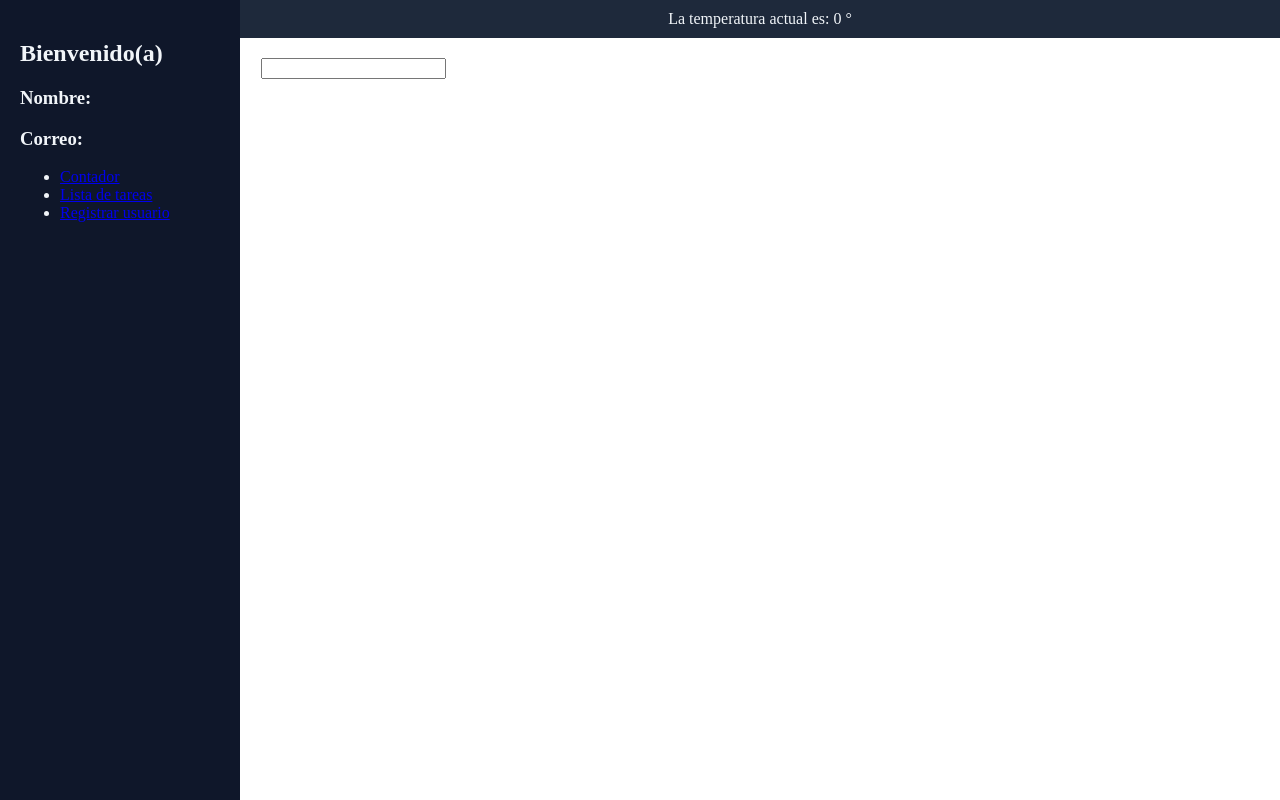
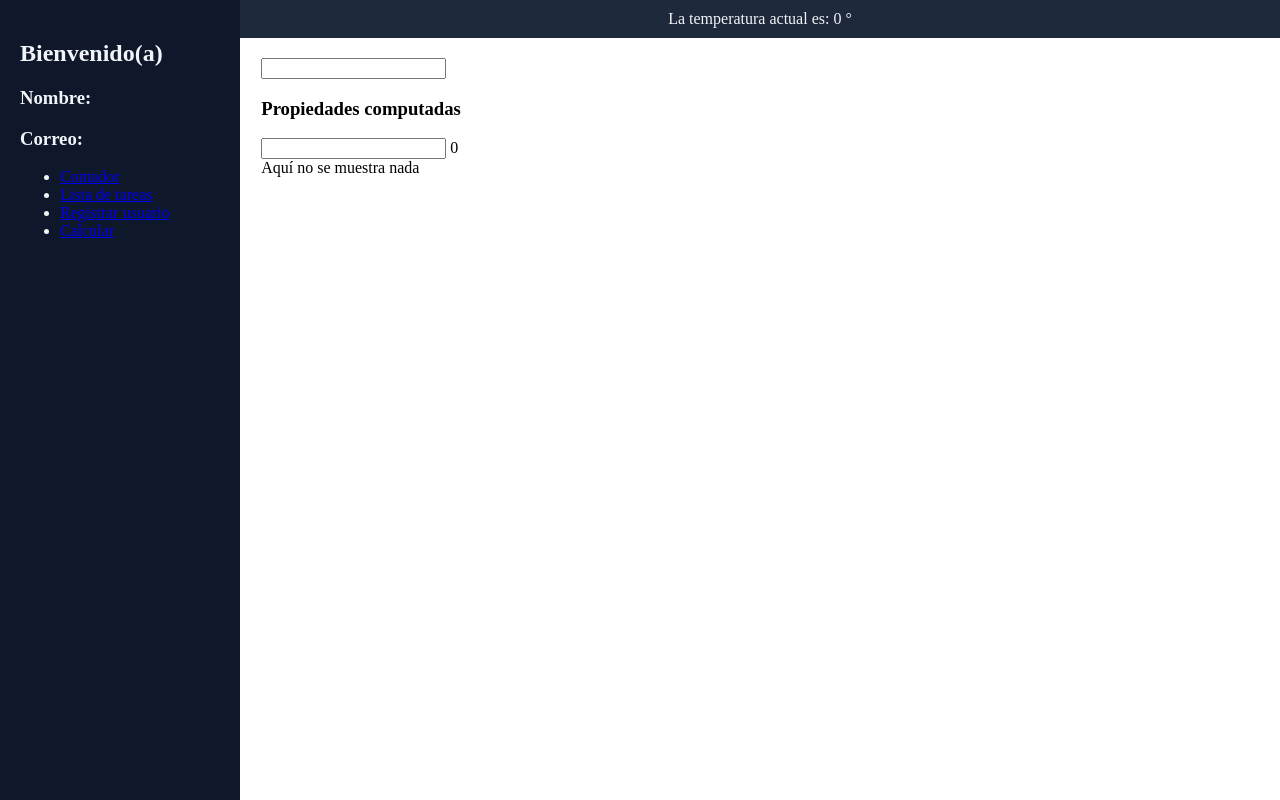
Before and after one commit to alvaro-dev11/Curso-de-Vue-js, a Vue app: page /calcular in a window 1280 px wide. Built offline with nearby package versions, Linux system fonts and the light colour scheme; no server answers.

Commit message:
Mostrando contenido segun v-if, v-else-if y v-else

```diff
--- a/src/components/Sidebar.vue
+++ b/src/components/Sidebar.vue
@@ -47,6 +47,10 @@ watch(
       <li>
         <router-link to="/registrar">Registrar usuario</router-link>
       </li>
+
+      <li>
+        <router-link to="/calcular">Calcular</router-link>
+      </li>
     </ul>
   </aside>
 </template>
--- /dev/null
+++ b/src/modules/calcular/components/ResultadoSection.vue
@@ -0,0 +1,18 @@
+<script setup>
+import { defineProps } from 'vue'
+
+const props = defineProps(['resultado'])
+</script>
+
+<template>
+  <section class="resultado">
+    {{ props.resultado }}
+  </section>
+</template>
+
+<style scoped>
+.resultado {
+  background-color: #1e3a8a;
+  color: white;
+}
+</style>
--- /dev/null
+++ b/src/modules/calcular/views/CalcularView.vue
@@ -0,0 +1,25 @@
+<script setup>
+import { ref, computed } from 'vue'
+import ResultadoSection from '../components/ResultadoSection.vue'
+
+const valor = ref('')
+
+const valorCalculado = computed(() => {
+  return valor.value * 3
+})
+
+const mostrarElemento = computed(() => {
+  return valor.value > 10
+})
+</script>
+
+<template>
+  <h3>Propiedades computadas</h3>
+  <input type="text" v-model="valor" />
+  {{ valorCalculado }}
+  <ResultadoSection v-if="mostrarElemento" :resultado="valorCalculado" />
+  <div v-else-if="isNaN(valor)">Debe ser un número para calcular</div>
+  <div v-else>Aquí no se muestra nada</div>
+</template>
+
+<style scoped></style>
--- a/src/router/index.js
+++ b/src/router/index.js
@@ -25,6 +25,12 @@ const router = createRouter({
       name: 'registrar',
 
       component: () => import('../modules/registro/views/RegistrarView.vue')
+    },
+    {
+      path: '/calcular',
+      name: 'calcular',
+
+      component: () => import('../modules/calcular/views/CalcularView.vue')
     }
   ]
 })
```
Also changed, not shown: conceptos.txt, 1 other file (tests, documents, lock files or other folders).
